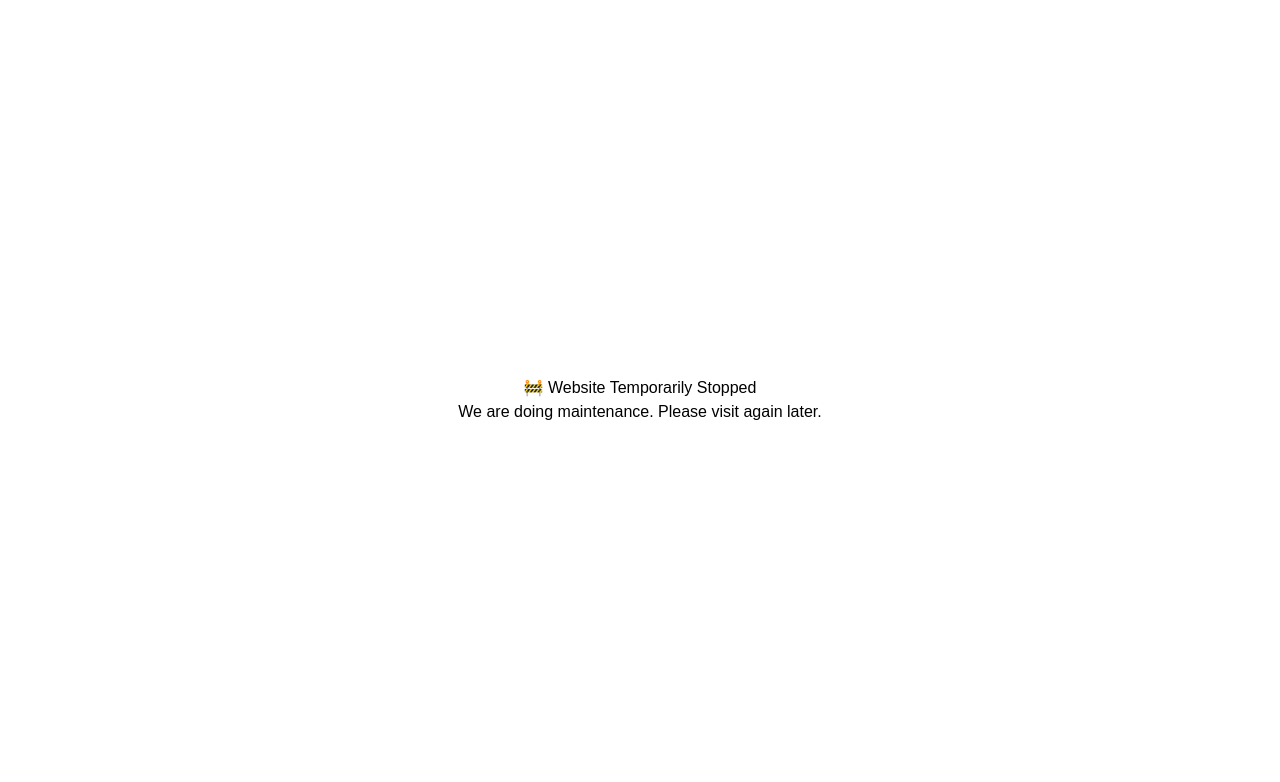
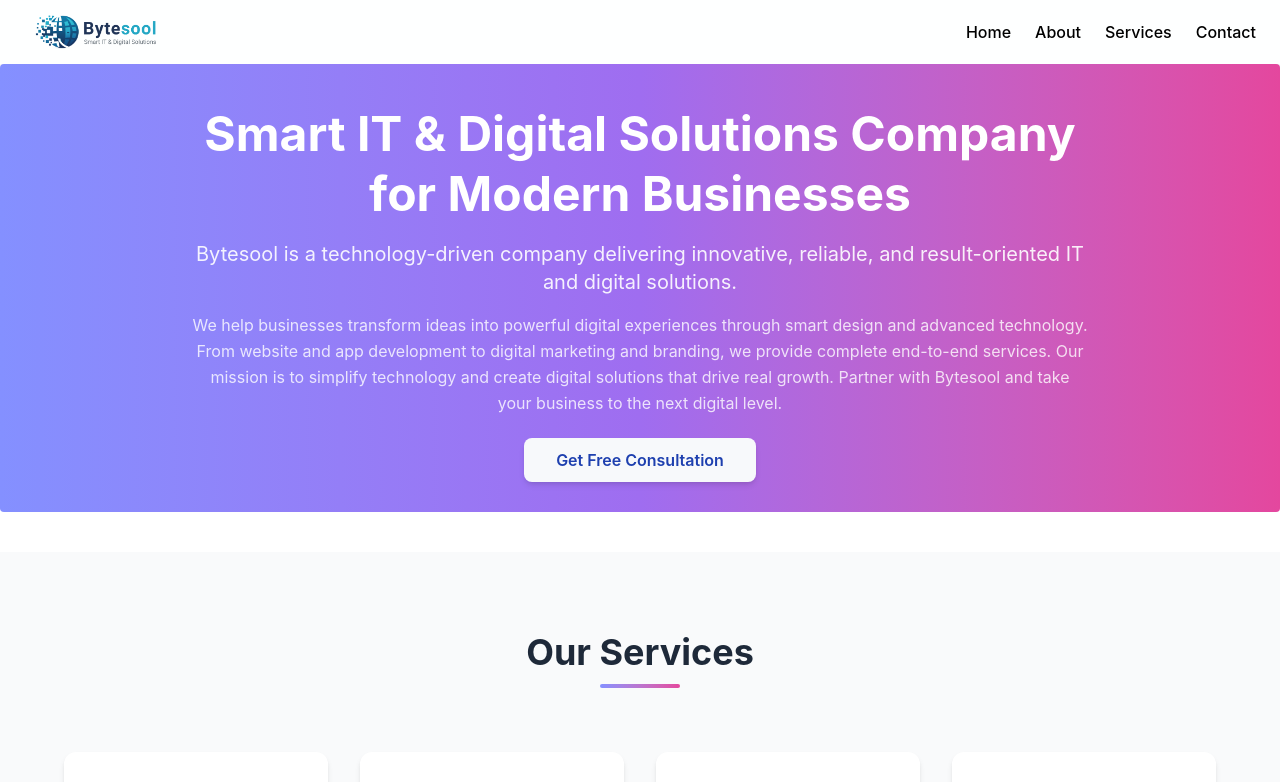
Before and after one commit to manishdubeyfeb1994-png/Bytesool, a React (Vite) app in the folder bytesool/: page / in a window 1280 px wide. Shown: the top 782 px of the page. Built offline with nearby package versions, Linux system fonts and the light colour scheme.

Commit message:
Implement routing and replace maintenance message

```diff
--- a/bytesool/src/App.jsx
+++ b/bytesool/src/App.jsx
@@ -1,16 +1,24 @@
+import { BrowserRouter as Router, Routes, Route } from "react-router-dom";
+import Navbar from "./components/Navbar";
+import Footer from "./components/Footer";
+
+import Home from "./pages/HomePage";
+import Services from "./pages/Services";
+import Contact from "./pages/Contact";
+import About from "./pages/About";
+
 function App() {
   return (
-    <div style={{
-      height: "100vh",
-      display: "flex",
-      justifyContent: "center",
-      alignItems: "center",
-      flexDirection: "column",
-      fontFamily: "Arial"
-    }}>
-      <h1>🚧 Website Temporarily Stopped</h1>
-      <p>We are doing maintenance. Please visit again later.</p>
-    </div>
+    <Router>
+      <Navbar /> {/* Always visible */}
+      <Routes>
+        <Route path="/" element={<Home />} />
+        <Route path="/about" element={<About />} />
+        <Route path="/services" element={<Services />} />
+        <Route path="/contact" element={<Contact />} />
+      </Routes>
+      <Footer /> {/* Always visible */}
+    </Router>
   );
 }
 
```
